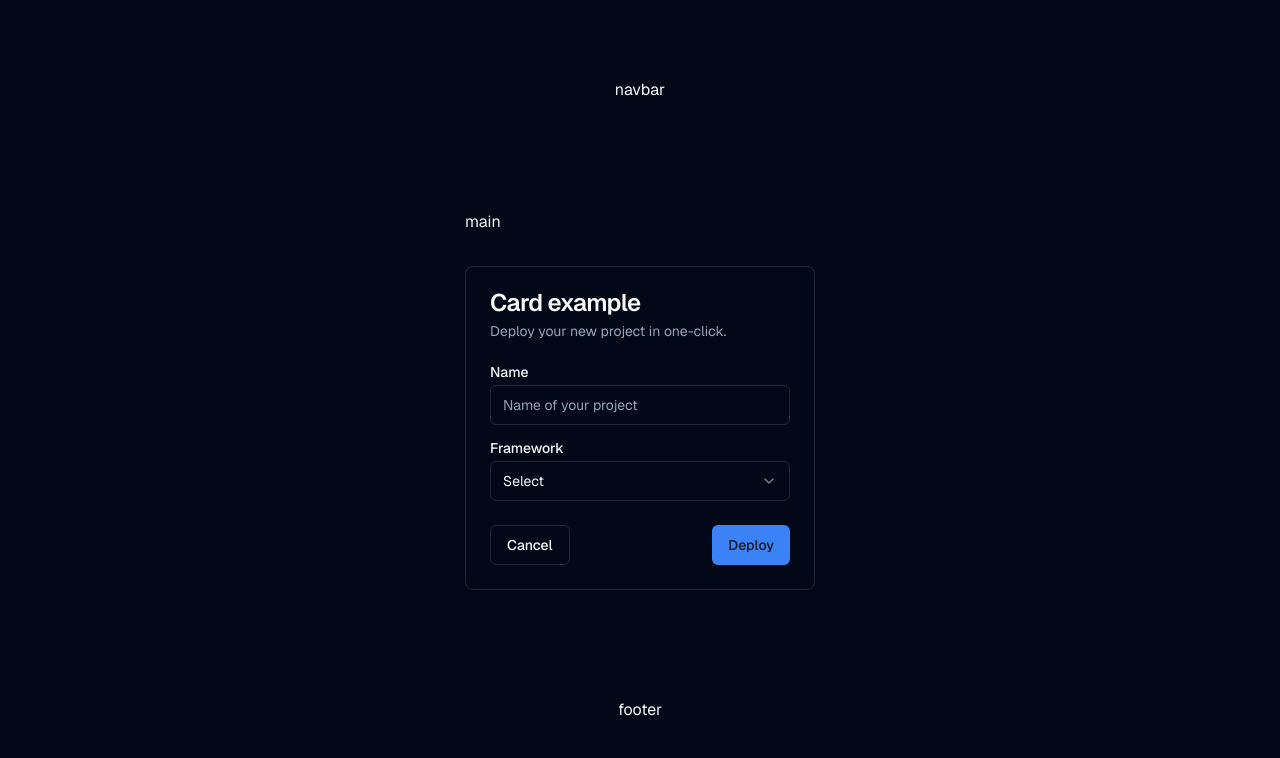
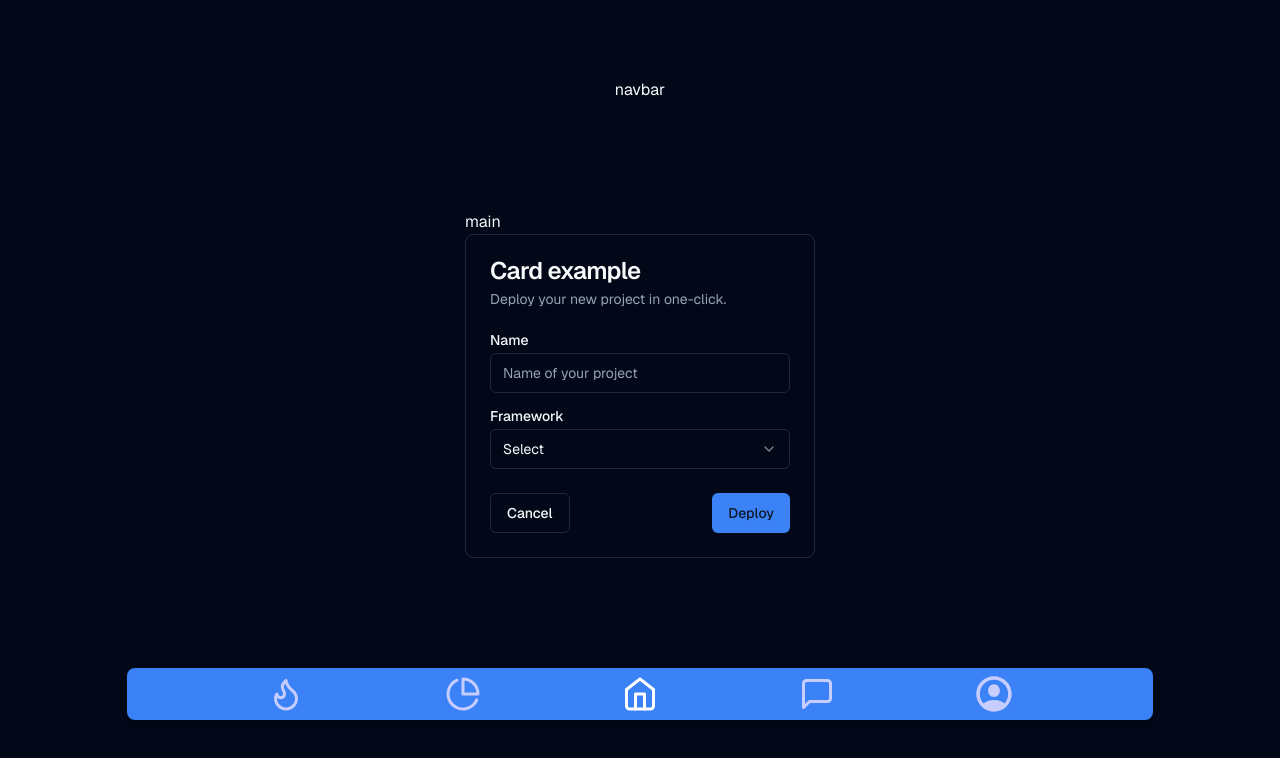
Before and after one commit to Truly-Depressed-Developers/VitaLink, a Next.js app: page / in a window 1280 px wide. Shown: the top 758 px of the page. Built offline with nearby package versions, Linux system fonts and the light colour scheme.

Commit message:
Add basic navbar

```diff
--- /dev/null
+++ b/src/app/connected-devices/page.tsx
@@ -0,0 +1,12 @@
+import * as React from "react"
+
+
+export function ConnectedDevices() {
+  return (
+    <div>
+      ConnectedDevices
+    </div>
+  )
+}
+
+export default ConnectedDevices;
--- a/src/app/layout.tsx
+++ b/src/app/layout.tsx
@@ -2,6 +2,8 @@ import type { Metadata } from "next";
 import { Geist, Geist_Mono } from "next/font/google";
 import "./globals.css";
 import {ThemeProvider} from "@/components/theme-provider";
+import Nav from "@/components/Nav";
+import {CardExample} from "@/components/CardExample";
 
 const geistSans = Geist({
   variable: "--font-geist-sans",
@@ -34,7 +36,17 @@ export default function RootLayout({
         enableSystem
         disableTransitionOnChange
       >
+        <div
+          className="grid grid-rows-[20px_1fr_min-content] items-center justify-items-center min-h-screen sm:p-20 font-[family-name:var(--font-geist-sans)]">
+          <div>
+            navbar
+          </div>
+          <main className="flex flex-col gap-8 row-start-2 items-center sm:items-start">
             {children}
+
+          </main>
+          <Nav/>
+        </div>
       </ThemeProvider>
       </body>
     </html>
--- a/src/app/page.tsx
+++ b/src/app/page.tsx
@@ -1,18 +1,11 @@
 import {CardExample} from "@/components/CardExample";
+import Nav from "@/components/Nav";
 
 export default function Home() {
   return (
-    <div className="grid grid-rows-[20px_1fr_20px] items-center justify-items-center min-h-screen p-8 pb-20 gap-16 sm:p-20 font-[family-name:var(--font-geist-sans)]">
-      <div>
-          navbar
-      </div>
-        <main className="flex flex-col gap-8 row-start-2 items-center sm:items-start">
+    <div>
         main
-          <CardExample />
-      </main>
-      <footer className="row-start-3 flex gap-6 flex-wrap items-center justify-center">
-        footer
-      </footer>
+        <CardExample />
     </div>
   );
 }
--- /dev/null
+++ b/src/app/reminders/page.tsx
@@ -0,0 +1,12 @@
+import * as React from "react"
+
+
+export function Reminders() {
+  return (
+    <div>
+      Reminders
+    </div>
+  )
+}
+
+export default Reminders;
--- /dev/null
+++ b/src/app/reports/page.tsx
@@ -0,0 +1,12 @@
+import * as React from "react"
+
+
+export function Reports() {
+  return (
+    <div>
+      Reports
+    </div>
+  )
+}
+
+export default Reports;
--- /dev/null
+++ b/src/app/senior-view/page.tsx
@@ -0,0 +1,12 @@
+import * as React from "react"
+
+
+export function SeniorView() {
+  return (
+    <div>
+      SeniorView
+    </div>
+  )
+}
+
+export default SeniorView;
--- /dev/null
+++ b/src/components/Nav.tsx
@@ -0,0 +1,127 @@
+"use client";
+
+import Link from "next/link";
+import { usePathname } from "next/navigation";
+import React from "react";
+
+const Nav = () => {
+  const pathname = usePathname();
+
+  const selectedColor = "#fff";
+  const color = "#c8cdff";
+
+  return (
+    <div className="z-40 w-full">
+      <div className="mx-auto flex w-11/12 justify-evenly rounded-lg bg-primary py-2 shadow-md">
+        <Link href={"/connected-devices"}>
+          <svg
+            width="36"
+            height="36"
+            viewBox="0 0 24 24"
+            fill="none"
+            xmlns="http://www.w3.org/2000/svg"
+          >
+            <path
+              d="M8.5 14.5C9.16304 14.5 9.79893 14.2366 10.2678 13.7678C10.7366 13.2989 11 12.663 11 12C11 10.62 10.5 10 10 9C8.928 6.857 9.776 4.946 12 3C12.5 5.5 14 7.9 16 9.5C18 11.1 19 13 19 15C19 15.9193 18.8189 16.8295 18.4672 17.6788C18.1154 18.5281 17.5998 19.2997 16.9497 19.9497C16.2997 20.5998 15.5281 21.1154 14.6788 21.4672C13.8295 21.8189 12.9193 22 12 22C11.0807 22 10.1705 21.8189 9.32122 21.4672C8.47194 21.1154 7.70026 20.5998 7.05025 19.9497C6.40024 19.2997 5.88463 18.5281 5.53284 17.6788C5.18106 16.8295 5 15.9193 5 15C5 13.847 5.433 12.706 6 12C6 12.663 6.26339 13.2989 6.73223 13.7678C7.20107 14.2366 7.83696 14.5 8.5 14.5Z"
+              stroke={
+                pathname === "/connected-devices" ? selectedColor : color
+              }
+              strokeWidth="2"
+              strokeLinecap="round"
+              strokeLinejoin="round"
+            />
+          </svg>
+        </Link>
+        <Link href={"/reminders"}>
+          <svg
+            width="36"
+            height="36"
+            viewBox="0 0 24 24"
+            fill="none"
+            xmlns="http://www.w3.org/2000/svg"
+          >
+            <path
+              d="M21.2099 15.8901C20.5737 17.3946 19.5787 18.7203 18.3118 19.7514C17.0449 20.7825 15.5447 21.4875 13.9424 21.8049C12.34 22.1222 10.6843 22.0422 9.12006 21.5719C7.55578 21.1015 6.13054 20.2551 4.96893 19.1067C3.80733 17.9583 2.94473 16.5428 2.45655 14.984C1.96837 13.4252 1.86948 11.7706 2.16851 10.1647C2.46755 8.55886 3.15541 7.05071 4.17196 5.77211C5.18851 4.49351 6.5028 3.4834 7.99992 2.83008"
+              stroke={
+                pathname === "/reminders" ? selectedColor : color
+              }
+              strokeWidth="2"
+              strokeLinecap="round"
+              strokeLinejoin="round"
+            />
+            <path
+              d="M22 12C22 10.6868 21.7413 9.38642 21.2388 8.17317C20.7362 6.95991 19.9997 5.85752 19.0711 4.92893C18.1425 4.00035 17.0401 3.26375 15.8268 2.7612C14.6136 2.25866 13.3132 2 12 2V12H22Z"
+              stroke={
+                pathname === "/reminders" ? selectedColor : color
+              }
+              strokeWidth="2"
+              strokeLinecap="round"
+              strokeLinejoin="round"
+            />
+          </svg>
+        </Link>
+        <Link href={"/"} className="">
+          <svg
+            width="36"
+            height="36"
+            viewBox="0 0 24 24"
+            fill="none"
+            xmlns="http://www.w3.org/2000/svg"
+          >
+            <path
+              d="M3 9L12 2L21 9V20C21 20.5304 20.7893 21.0391 20.4142 21.4142C20.0391 21.7893 19.5304 22 19 22H5C4.46957 22 3.96086 21.7893 3.58579 21.4142C3.21071 21.0391 3 20.5304 3 20V9Z"
+              stroke={pathname === "/" ? selectedColor : color}
+              strokeWidth="2"
+              strokeLinecap="round"
+              strokeLinejoin="round"
+            />
+            <path
+              d="M9 22V12H15V22"
+              stroke={pathname === "/" ? selectedColor : color}
+              strokeWidth="2"
+              strokeLinecap="round"
+              strokeLinejoin="round"
+            />
+          </svg>
+        </Link>
+        <Link href={"/reports"}>
+          <svg
+            width="36"
+            height="36"
+            viewBox="0 0 24 24"
+            fill="none"
+            xmlns="http://www.w3.org/2000/svg"
+          >
+            <path
+              d="M21 15C21 15.5304 20.7893 16.0391 20.4142 16.4142C20.0391 16.7893 19.5304 17 19 17H7L3 21V5C3 4.46957 3.21071 3.96086 3.58579 3.58579C3.96086 3.21071 4.46957 3 5 3H19C19.5304 3 20.0391 3.21071 20.4142 3.58579C20.7893 3.96086 21 4.46957 21 5V15Z"
+              stroke={
+                pathname === "/reports" ? selectedColor : color
+              }
+              strokeWidth="2"
+              strokeLinecap="round"
+              strokeLinejoin="round"
+            />
+          </svg>
+        </Link>
+        <Link href={"/senior-view"}>
+          <svg
+            width="36"
+            height="36"
+            viewBox="0 0 58 58"
+            fill="none"
+            xmlns="http://www.w3.org/2000/svg"
+          >
+            <path
+              d="M28.9724 57.4754C44.6345 57.4754 57.562 44.548 57.562 28.9135C57.562 13.279 44.6069 0.351562 28.9448 0.351562C13.3103 0.351562 0.410461 13.279 0.410461 28.9135C0.410461 44.548 13.3379 57.4754 28.9724 57.4754ZM28.9724 38.471C21.1828 38.471 15.1334 41.2609 12.2054 44.4651C8.44869 40.4046 6.156 34.9353 6.156 28.9135C6.156 16.2347 16.2936 6.06948 28.9448 6.06948C41.6236 6.06948 51.8164 16.2347 51.8441 28.9135C51.8441 34.9353 49.5514 40.4046 45.767 44.4927C42.839 41.2609 36.7896 38.471 28.9724 38.471ZM28.9724 33.9408C34.3312 33.9961 38.5023 29.4107 38.5023 23.4994C38.5023 17.9196 34.3036 13.2514 28.9724 13.2514C23.6688 13.2514 19.4425 17.9196 19.4702 23.4994C19.4978 29.4107 23.6412 33.9132 28.9724 33.9408Z"
+              fill={
+                pathname === "/senior-view" ? selectedColor : color
+              }
+            />
+          </svg>
+        </Link>
+      </div>
+    </div>
+  );
+};
+
+export default Nav;
```
Lines whose indentation alone changed are shown as unchanged.
